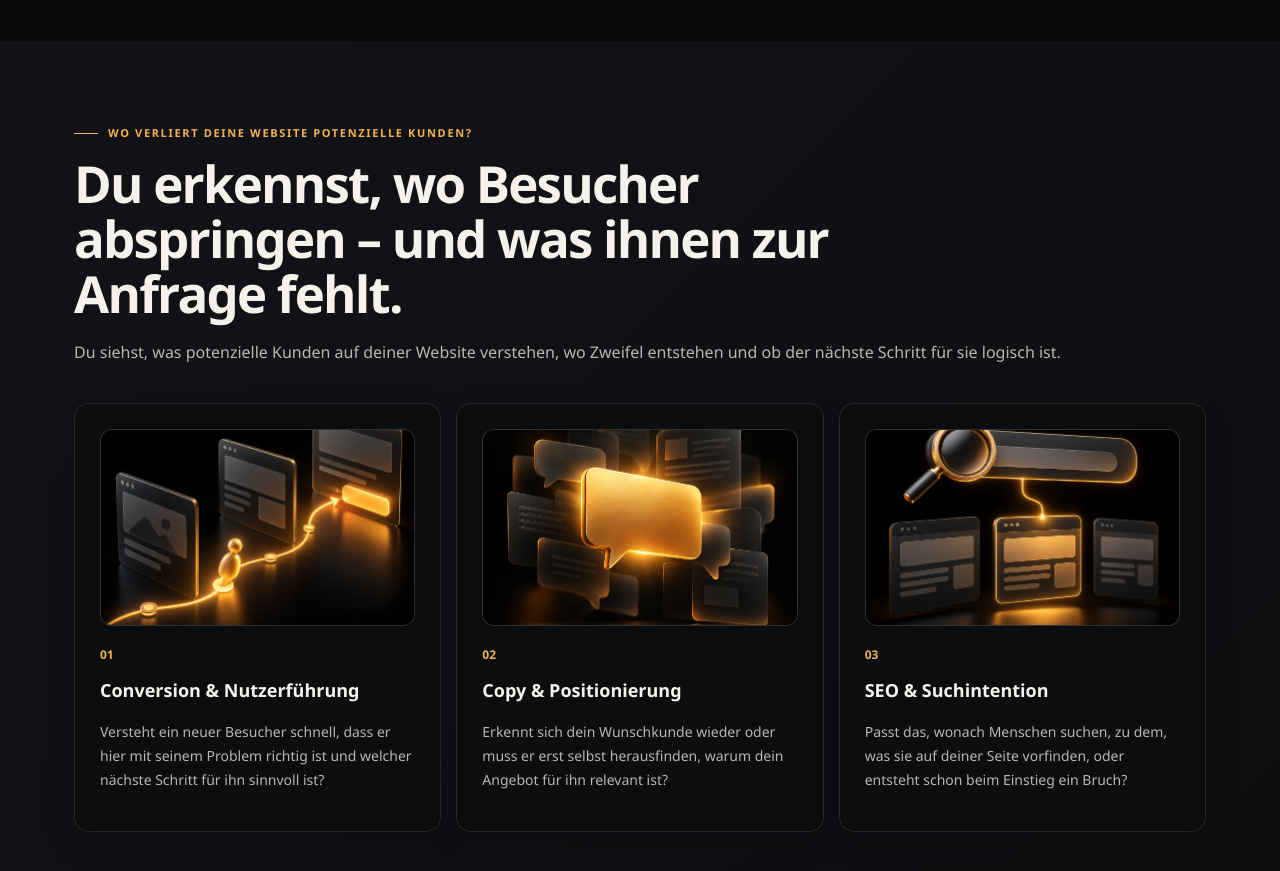
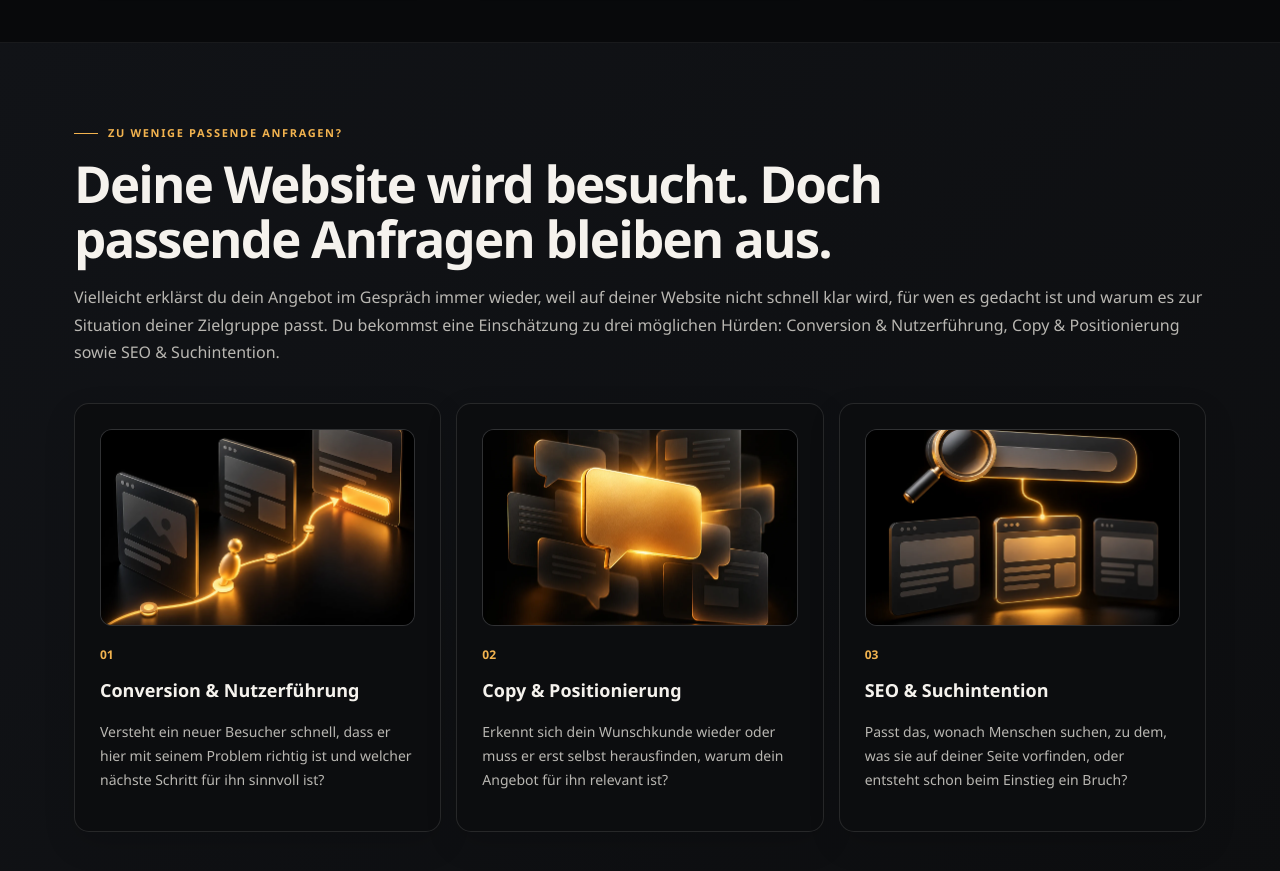
Before and after one commit to thomasech7-dot/webseite-roentgen, a React (Vite) app: page / in a window 1280 px wide. Shown: the part 2800-3671 px from the top of the page. Built offline with nearby package versions, Linux system fonts and the light colour scheme.

Commit message:
Refine diagnostic section around enquiry pain

```diff
--- a/src/main.tsx
+++ b/src/main.tsx
@@ -142,7 +142,7 @@ function Home() {
           </div>
         </Section>
 
-        <Section alt eye="Wo verliert deine Website potenzielle Kunden?" title="Du erkennst, wo Besucher abspringen – und was ihnen zur Anfrage fehlt." intro="Du siehst, was potenzielle Kunden auf deiner Website verstehen, wo Zweifel entstehen und ob der nächste Schritt für sie logisch ist.">
+        <Section alt eye="Zu wenige passende Anfragen?" title="Deine Website wird besucht. Doch passende Anfragen bleiben aus." intro="Vielleicht erklärst du dein Angebot im Gespräch immer wieder, weil auf deiner Website nicht schnell klar wird, für wen es gedacht ist und warum es zur Situation deiner Zielgruppe passt. Du bekommst eine Einschätzung zu drei möglichen Hürden: Conversion & Nutzerführung, Copy & Positionierung sowie SEO & Suchintention.">
           <div className="grid3 diag">{diagnostics.map((x) => <article className="card" key={x[0]}><img className="diagImage" src={x[3]} alt={x[4]} /><b>{x[0]}</b><h3>{x[1]}</h3><p>{x[2]}</p></article>)}</div>
         </Section>
 
```
